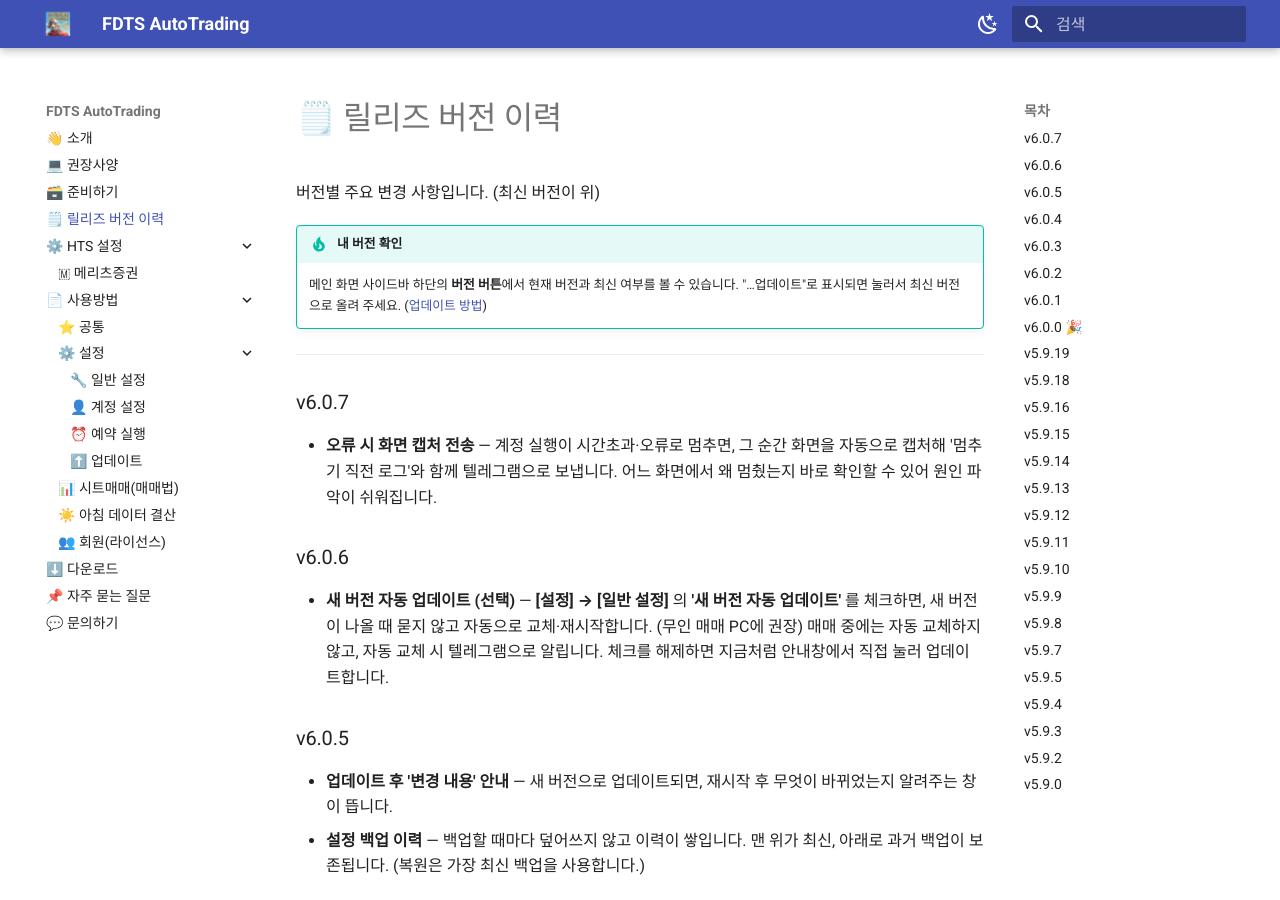
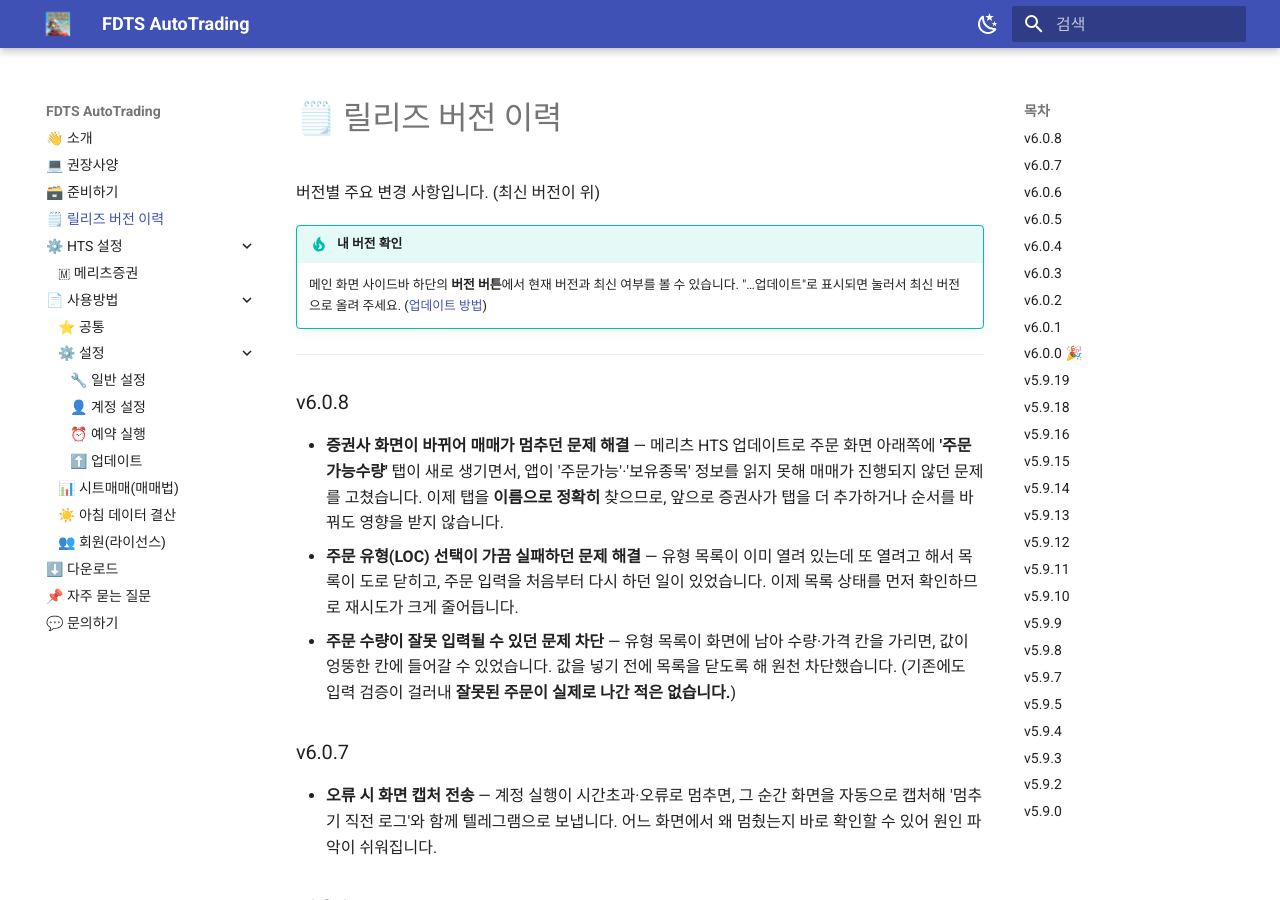
Before and after one commit to roykimever/FDTS-Dist, an MkDocs documentation site: the page built from docs/releases.md, in a window 1280 px wide and 900 px high. Built offline with MkDocs 1.6.1 and Material for MkDocs 9.7.7, drawn with Linux system fonts in a browser that asks for light colours.

Commit message:
docs: v6.0.8 릴리즈 노트 추가
HTS 6100 하단 탭 추가(주문가능수량)로 깨진 매매 복구와
주문 유형(LOC) 선택 안정화 내용을 지인용 표현으로 기록.

Co-Authored-By: Claude Opus 5 <noreply@anthropic.com>

```diff
--- a/docs/releases.md
+++ b/docs/releases.md
@@ -6,6 +6,11 @@
     메인 화면 사이드바 하단의 **버전 버튼**에서 현재 버전과 최신 여부를 볼 수 있습니다. "…업데이트"로 표시되면 눌러서 최신 버전으로 올려 주세요. ([업데이트 방법](usage/update.md))
 
 ---
+
+### v6.0.8
+- **증권사 화면이 바뀌어 매매가 멈추던 문제 해결** — 메리츠 HTS 업데이트로 주문 화면 아래쪽에 **'주문가능수량'** 탭이 새로 생기면서, 앱이 '주문가능'·'보유종목' 정보를 읽지 못해 매매가 진행되지 않던 문제를 고쳤습니다. 이제 탭을 **이름으로 정확히** 찾으므로, 앞으로 증권사가 탭을 더 추가하거나 순서를 바꿔도 영향을 받지 않습니다.
+- **주문 유형(LOC) 선택이 가끔 실패하던 문제 해결** — 유형 목록이 이미 열려 있는데 또 열려고 해서 목록이 도로 닫히고, 주문 입력을 처음부터 다시 하던 일이 있었습니다. 이제 목록 상태를 먼저 확인하므로 재시도가 크게 줄어듭니다.
+- **주문 수량이 잘못 입력될 수 있던 문제 차단** — 유형 목록이 화면에 남아 수량·가격 칸을 가리면, 값이 엉뚱한 칸에 들어갈 수 있었습니다. 값을 넣기 전에 목록을 닫도록 해 원천 차단했습니다. (기존에도 입력 검증이 걸러내 **잘못된 주문이 실제로 나간 적은 없습니다.**)
 
 ### v6.0.7
 - **오류 시 화면 캡처 전송** — 계정 실행이 시간초과·오류로 멈추면, 그 순간 화면을 자동으로 캡처해 '멈추기 직전 로그'와 함께 텔레그램으로 보냅니다. 어느 화면에서 왜 멈췄는지 바로 확인할 수 있어 원인 파악이 쉬워집니다.
```
